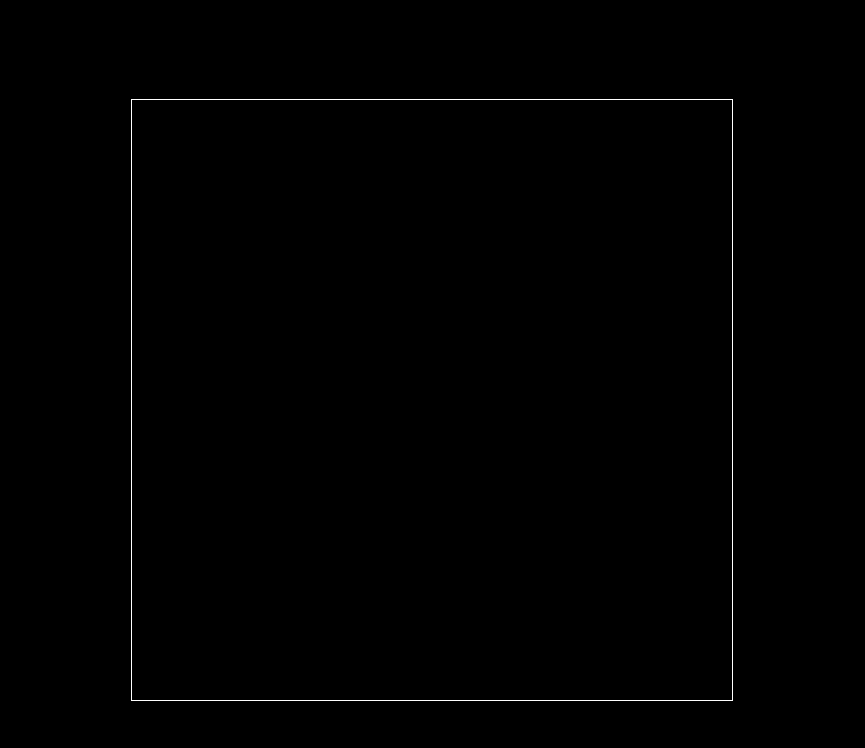
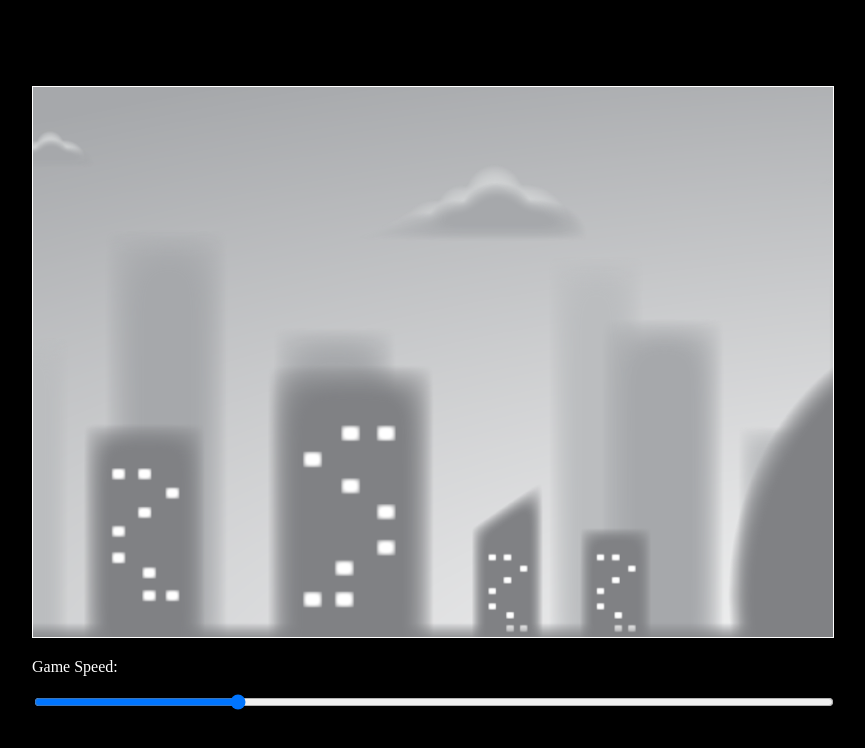
Before and after one commit to krithiexplorer/js_games, a plain HTML site: page parallax_background/index.html in a window 1280 px wide. Shown: the whole page, without its empty margins (208-1073 px from the left). Drawn offline with Linux system fonts and the light colour scheme; animation ran at ten frames a second.

Commit message:
parallax background done

```diff
--- a/parallax_background/index.html
+++ b/parallax_background/index.html
@@ -7,7 +7,11 @@
     <title>Parallax</title>
 </head>
 <body>
-    <canvas id="canvas1"></canvas>
+    <div class="container">
+        <canvas id="canvas1"></canvas>
+        <p>Game Speed:<span id="showGameSpeed"></span></p>
+        <input type="range" min="0" max="20" value="5" class="controller" id="controller">
+    </div>
     <script src="index.js"></script>
 </body>
 </html>
--- a/parallax_background/index.js
+++ b/parallax_background/index.js
@@ -1,9 +1,15 @@
 const canvas = document.getElementById('canvas1');
 const ctx = canvas.getContext('2d');
-const CANVAS_WIDTH = canvas.width = 600;
-const CANVAS_HEIGHT = canvas.height = 600;
+const CANVAS_WIDTH = canvas.width = 800;
+const CANVAS_HEIGHT = canvas.height = 550;
 let gameSpeed = 5;
-let x = 0;
+
+const controller = document.getElementById('controller');
+const showGamespeed = document.getElementById('showGameSpeed');
+controller.addEventListener('change',(e) =>
+{
+    gameSpeed = showGamespeed.innerHTML = e.target.value;
+})
 
 const backgroundLayer1 = new Image();
 backgroundLayer1.src = 'images/layer-1.png';
@@ -24,6 +30,7 @@ class Layer
         this.y = 0;
         this.width = 2400;
         this.height = 700;
+        this.x2 = this.width;
         this.image = image;
         this.speedModifier = speedModifier;
     }
@@ -45,15 +52,22 @@ class Layer
     }
 }
 
-const layer1 = new Layer(backgroundLayer1,1);
-const layer2 = new Layer(backgroundLayer2,1);
-const layer3 = new Layer(backgroundLayer3,1);
-const layer4 = new Layer(backgroundLayer4,1);
+const layer1 = new Layer(backgroundLayer1,0.2);
+const layer2 = new Layer(backgroundLayer2,0.4);
+const layer3 = new Layer(backgroundLayer3,0.6);
+const layer4 = new Layer(backgroundLayer4,0.8);
 const layer5 = new Layer(backgroundLayer5,1);
 
+const gameObjects = [layer1,layer2,layer3,layer4,layer5];
 function animate()
 {
     ctx.clearRect(0,0,CANVAS_WIDTH,CANVAS_HEIGHT);
+    gameObjects.forEach(object =>{
+        object.update();
+        object.draw();
+    }
+
+    )
     requestAnimationFrame(animate);
 }
 animate();
--- a/parallax_background/style.css
+++ b/parallax_background/style.css
@@ -5,10 +5,23 @@ body
 #canvas1
 {
     border:solid 1px white;
-    width:600px;
-    height:600px;
+    width:800px;
+    height:550px;
+    position:relative;
+}
+.container
+{
     position:absolute;
+    width:800px;
     top:50%;
     left:50%;
     transform: translate(-50%,-50%);
 }
+p
+{
+    color:white;
+}
+.controller
+{
+    width:100%;
+}
```
